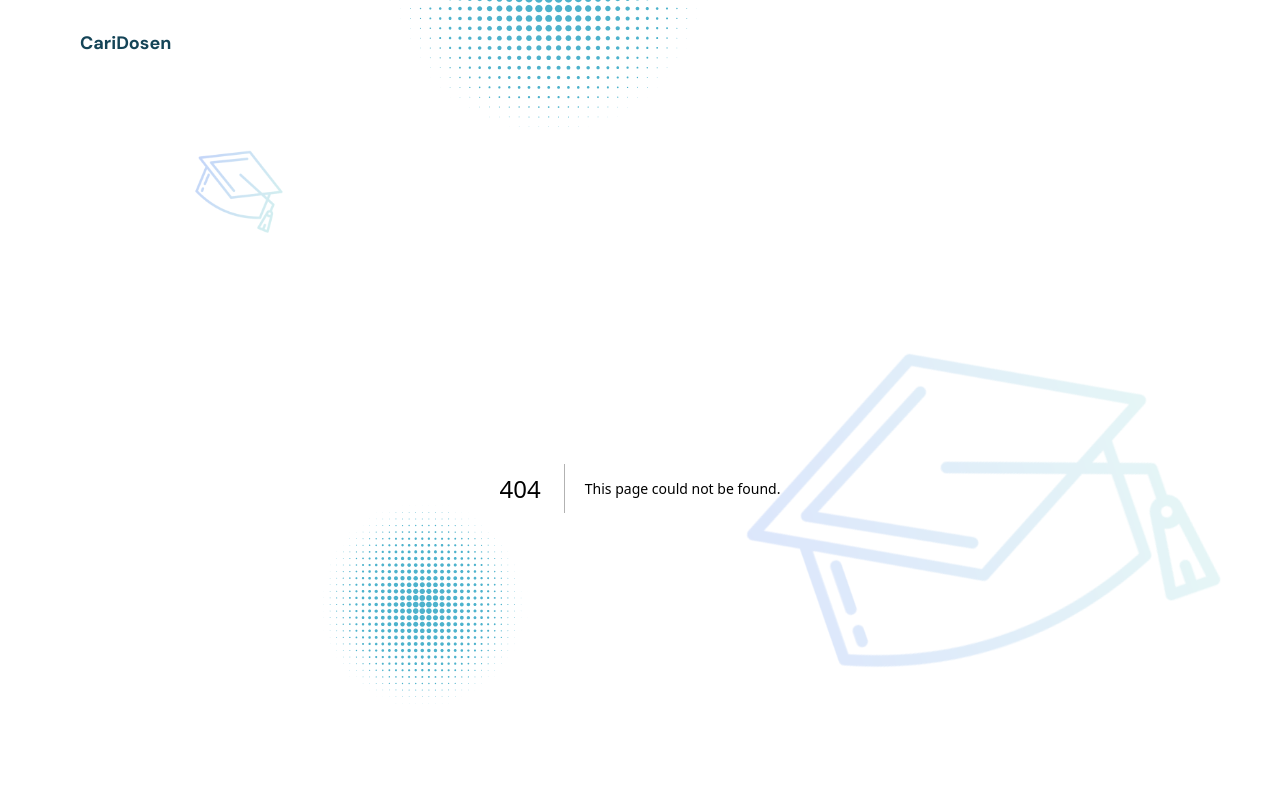
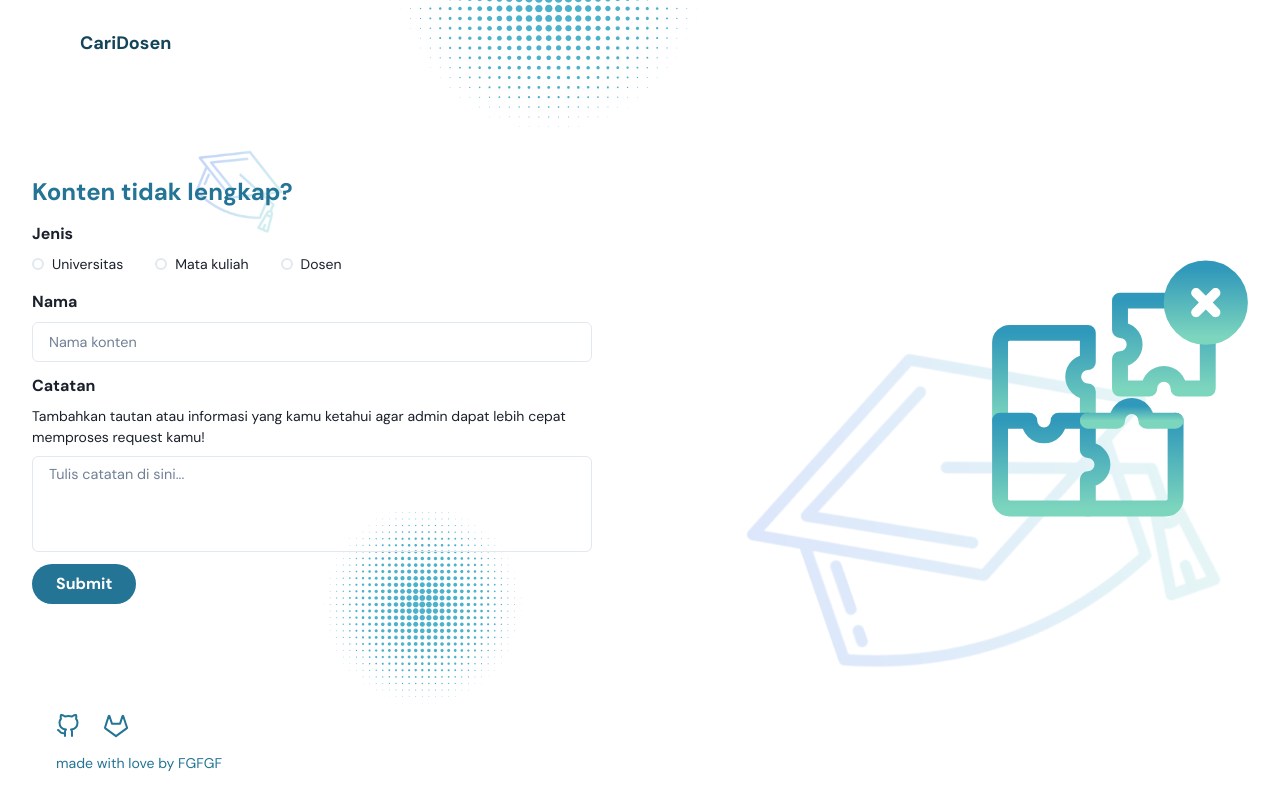
Before and after one commit to IloveNooodles/Dosen-Rank-FE, a Next.js app: page /request in a window 1280 px wide. Before the commit this address had no page. Shown: the top 800 px of the page. Built offline with nearby package versions, Linux system fonts and the light colour scheme.

Commit message:
feat: static request page

```diff
--- /dev/null
+++ b/pages/request.tsx
@@ -0,0 +1,47 @@
+import { Center, Container, HStack, Text, VStack, Image, Spacer, Radio, RadioGroup, Input, Textarea, Button } from "@chakra-ui/react";
+
+import React from "react";
+
+const Request: React.FC<{}> = () => {
+  const [value, setValue] = React.useState('1');
+  return (
+    <Container>
+      <Center minH="fit-content" h="calc(100vh - 5.5rem - 6.9rem)">
+        <HStack w={"full"}>
+            <VStack align={"left"} gap={3} w="70vh">
+                <Text fontSize="2xl" fontWeight="bold" color={"biru.800"}>Konten tidak lengkap?</Text>
+                <VStack align={"left"}>
+                    <Text fontWeight={"bold"}>Jenis</Text>
+                    <RadioGroup onChange={setValue} value={value} size="sm">
+                        <Radio value='university' paddingRight={8}>Universitas</Radio>
+                        <Radio value='course' paddingRight={8}>Mata kuliah</Radio>
+                        <Radio value='professor' paddingRight={8}>Dosen</Radio>
+                    </RadioGroup>
+                </VStack>
+                <VStack align={"left"}>
+                    <Text fontWeight={"bold"}>Nama</Text>
+                    <Input placeholder="Nama konten" fontSize={{ base: '0.75rem', md: '0.9rem' }}/>
+                </VStack>
+                <VStack align={"left"}>
+                    <Text fontWeight={"bold"}>Catatan</Text>
+                    <Text fontSize={"sm"}>Tambahkan tautan atau informasi yang kamu ketahui agar admin dapat lebih cepat memproses request kamu!</Text>
+                    <Textarea
+                        id="requestTextArea"
+                        placeholder="Tulis catatan di sini..."
+                        resize="none"
+                        maxLength={500}
+                        height="6rem"
+                        fontSize={{ base: '0.75rem', md: '0.9rem'}}
+                     />
+                </VStack>
+                <Button variant={"primary"} w="fit-content">Submit</Button>
+            </VStack>
+            <Spacer />
+            <Image src="/puzzle.svg" alt="Decoration" w="16rem" pointerEvents="none" userSelect="none" />
+        </HStack>
+      </Center>
+    </Container>
+  );
+};
+
+export default Request;
```
Also changed, not shown: interfaces/index.ts (+15 -0 lines), pages/professors/[name].tsx (+10 -13 lines), public/puzzle.svg (added).
